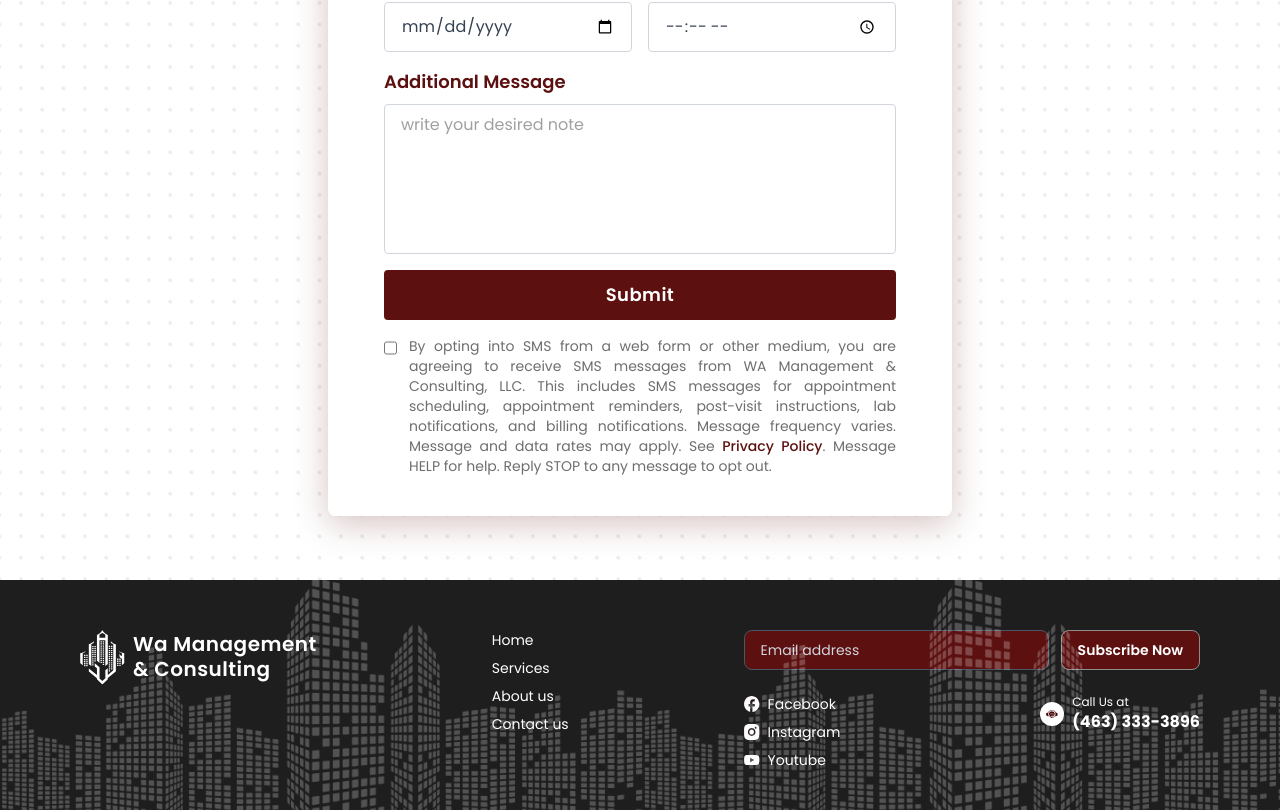
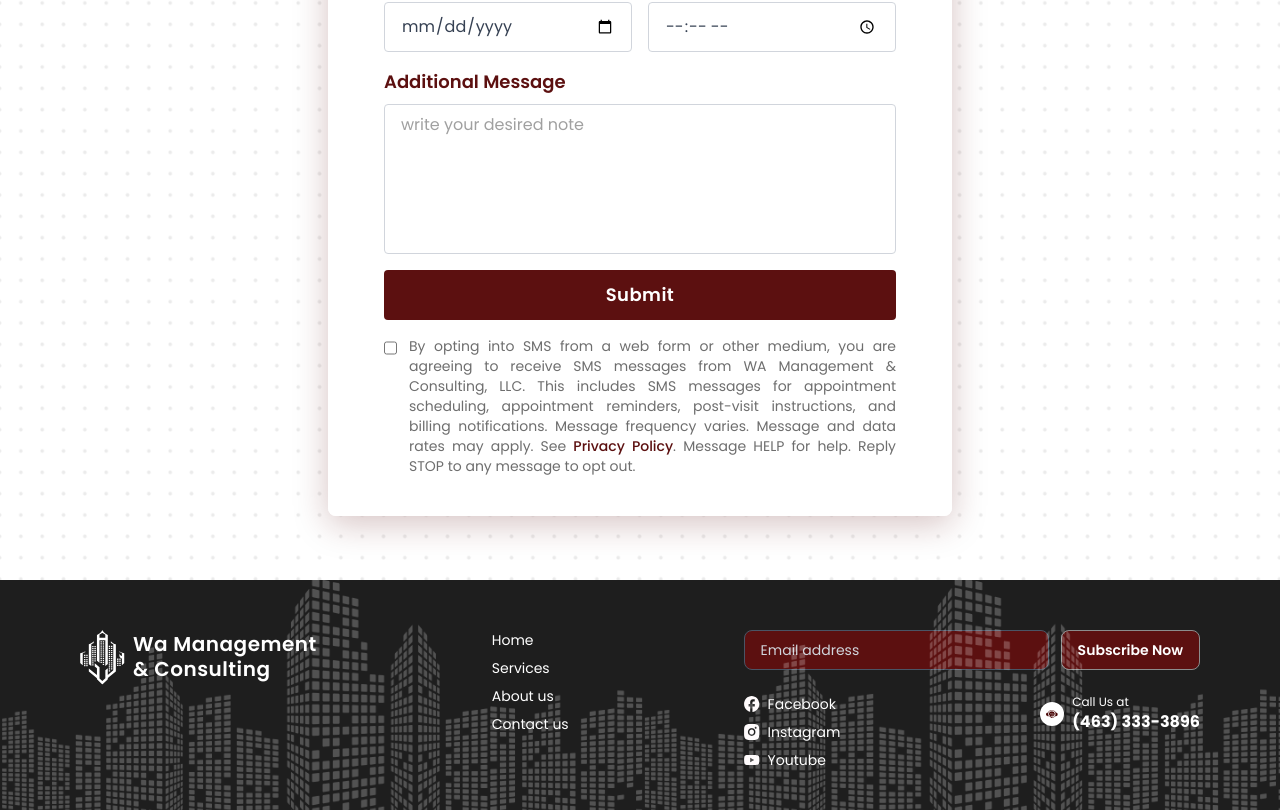
Before and after one commit to curl-kawsar/wa-mac, a Next.js app: page /contact-us in a window 1280 px wide. Shown: the part 1411-2221 px from the top of the page. Built offline with nearby package versions, Linux system fonts and the light colour scheme.

Commit message:
Update ContactForm.jsx

```diff
--- a/src/components/contact/ContactForm.jsx
+++ b/src/components/contact/ContactForm.jsx
@@ -293,7 +293,7 @@ const ContactForm = () => {
               className="mt-1 h-4 w-4 text-[#5C1010] border-gray-300 rounded focus:ring-[#5C1010]"
             />
             <div className="poppins text-xs md:text-sm text-[#6E6E6E] text-justify">
-              By opting into SMS from a web form or other medium, you are agreeing to receive SMS messages from WA Management & Consulting, LLC. This includes SMS messages for appointment scheduling, appointment reminders, post-visit instructions, lab notifications, and billing notifications. Message frequency varies. Message and data rates may apply. See {" "}
+              By opting into SMS from a web form or other medium, you are agreeing to receive SMS messages from WA Management & Consulting, LLC. This includes SMS messages for appointment scheduling, appointment reminders, post-visit instructions, and billing notifications. Message frequency varies. Message and data rates may apply. See {" "}
               <Link href="/terms">
                 <span className="text-[#5C1010] cursor-pointer font-medium">Privacy Policy</span>
               </Link>.
```
